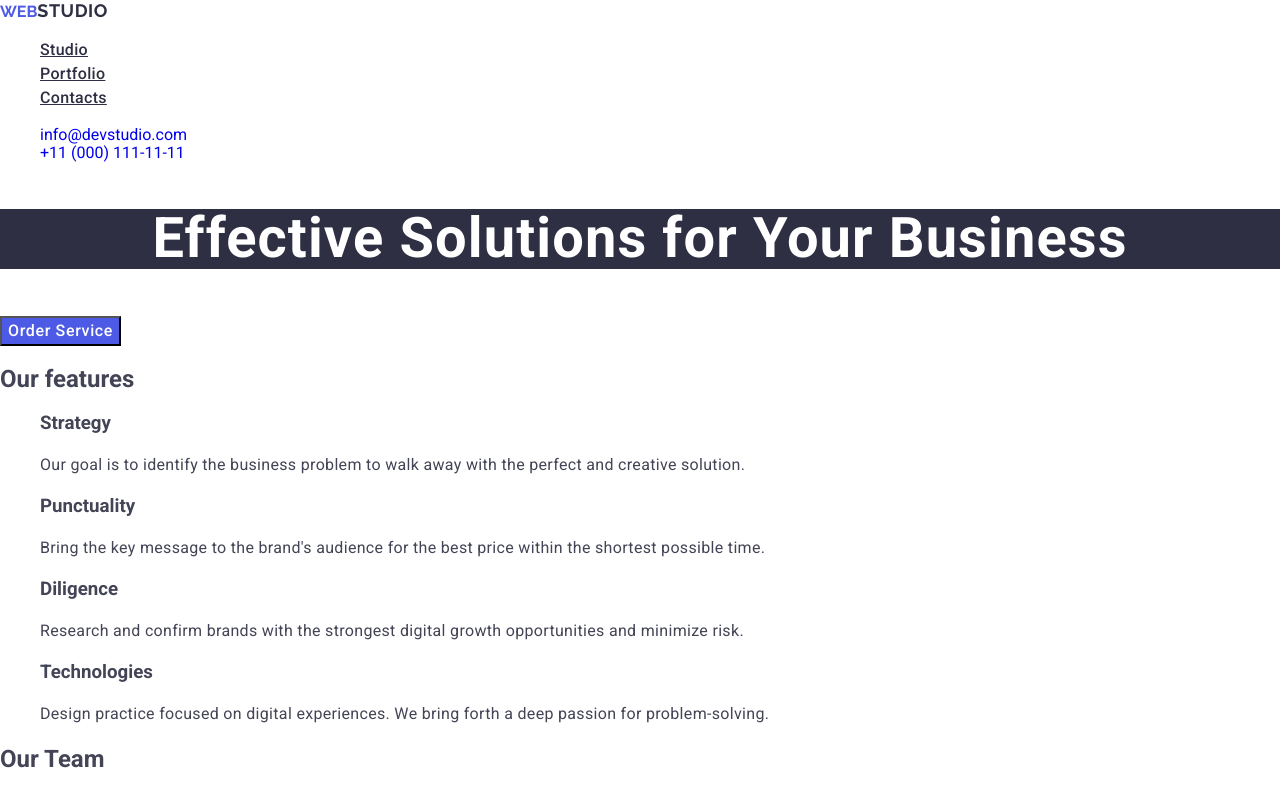
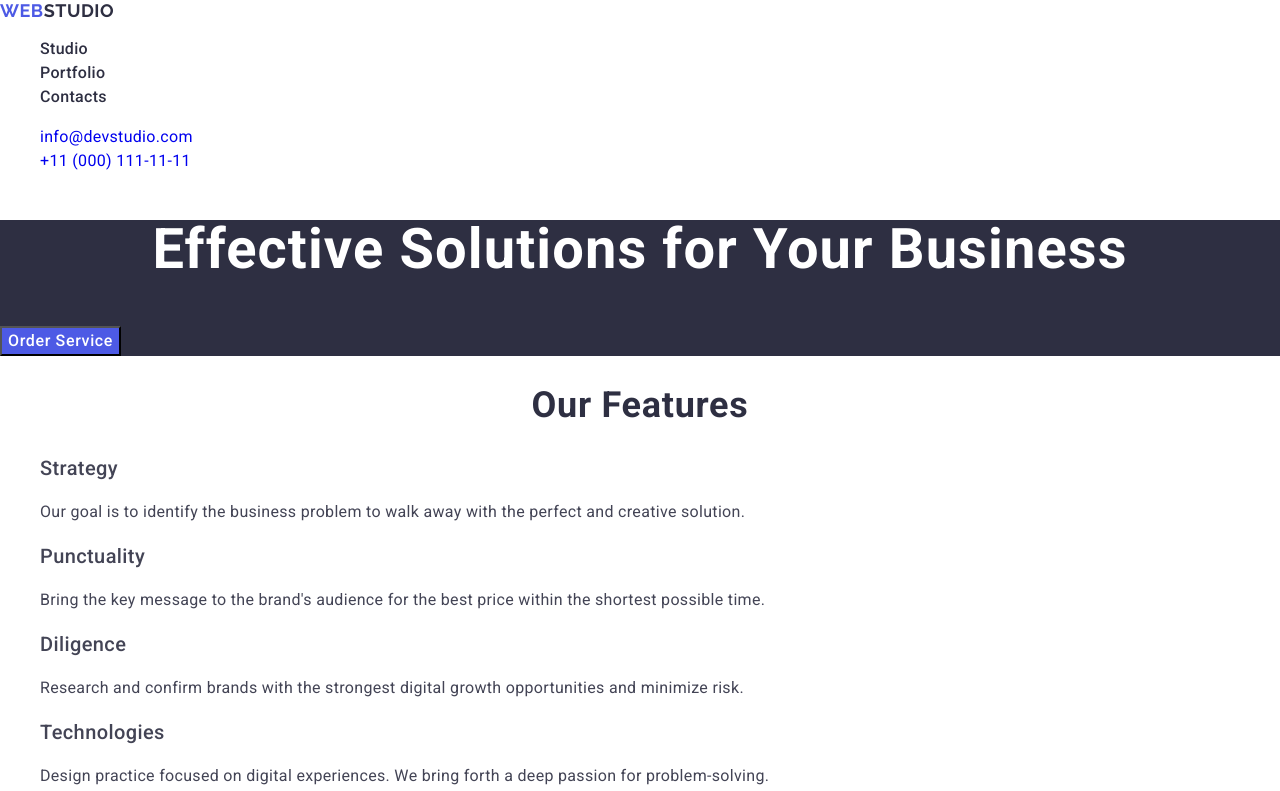
Before and after one commit to anhelina-bondar/goit-markup-hw-02, a plain HTML site: page index.html in a window 1280 px wide. Shown: the top 791 px of the page. Drawn offline with nearby package versions, Linux system fonts and the light colour scheme.

Commit message:
fix classes in CSS

```diff
--- a/css/styles.css
+++ b/css/styles.css
@@ -7,13 +7,15 @@ body {
 
 ul {
   list-style-type: none;
+  text-decoration: none;
 }
 .logo {
   font-family: 'Raleway', sans-serif;
   font-weight: 700;
   color: #4d5ae5;
-  letter-spacing: 3%;
-  line-height: 21px;
+  font-size: 18px;
+  line-height: 1.17;
+  letter-spacing: 0.03em;
   text-transform: uppercase;
   text-decoration: none;
 }
@@ -25,6 +27,7 @@ ul {
   line-height: 1.17;
   letter-spacing: 0.03em;
   text-transform: uppercase;
+  text-decoration: none;
 }
 
 /* .logo:hover,
@@ -38,25 +41,32 @@ ul {
   line-height: 1.5;
   letter-spacing: 0.02em;
   color: #2e2f42;
-}
-
-address {
-  font-style: normal;
-}
-
-.user-email,
-.user-tel {
   text-decoration: none;
 }
 
-.user-email:hover:focus,
-.user-tel:hover:focus {
+.user-address {
+  font-style: normal;
+  font-weight: 400;
+  font-size: 16px;
+  line-height: 1.5;
+  letter-spacing: 0.02em;
+}
+
+.user-address-item {
+  text-decoration: none;
+}
+
+.user-address-item:hover:focus {
   color: #404bbf;
 }
 /*
  {
   color: #404bbf;
 } */
+
+.header-section {
+  background-color: #2e2f42;
+}
 
 .solution-title {
   font-weight: 700;
@@ -65,7 +75,6 @@ address {
   text-align: center;
   color: #ffffff;
   line-height: 1.07;
-  background-color: #2e2f42;
 }
 
 .btn-open-service {
@@ -79,7 +88,10 @@ address {
   background-color: #4d5ae5;
 }
 
-.title_features {
+.btn-open-service:hover:focus {
+  background-color: #404bbf;
+}
+.title-features {
   font-size: 20px;
   line-height: 1.2;
   letter-spacing: 0.02em;
@@ -94,11 +106,11 @@ address {
   letter-spacing: 0.02em;
 }
 
-.secrtion-title {
+.section-title {
   font-weight: 700;
   color: #2e2f42;
   font-size: 36px;
-  line-height: 1.11111;
+  line-height: 1.11;
   letter-spacing: 0.02em;
   text-align: center;
   text-transform: capitalize;
--- a/index.html
+++ b/index.html
@@ -32,8 +32,8 @@
   <body>
     <header>
       <nav>
-        <a href="./index.html" class="logo"
-          >Web<span class="logo-name">Studio</span></a
+        <a href="./index.html" class="logo">
+          Web<span class="logo-name">Studio</span></a
         >
         <ul>
           <li><a class="header-nav-item" href="">Studio</a></li>
@@ -41,15 +41,17 @@
           <li><a class="header-nav-item" href="">Contacts</a></li>
         </ul>
       </nav>
-      <address>
+      <address class="user-address">
         <ul>
           <li>
-            <a class="user-email" href="mailto:info@devstudio.com"
+            <a class="user-address-item" href="mailto:info@devstudio.com"
               >info@devstudio.com</a
             >
           </li>
           <li>
-            <a class="user-tel" href="tel:+110001111111">+11 (000) 111-11-11</a>
+            <a class="user-address-item" href="tel:+110001111111"
+              >+11 (000) 111-11-11</a
+            >
           </li>
         </ul>
       </address>
@@ -57,7 +59,7 @@
     <main>
       <!-- section 1-->
 
-      <section>
+      <section class="header-section">
         <h1 class="solution-title">Effective Solutions for Your Business</h1>
         <button type="button" class="btn-open-service">Order Service</button>
       </section>
@@ -75,21 +77,21 @@
             </p>
           </li>
           <li>
-            <h3 class="features">Punctuality</h3>
+            <h3 class="title-features">Punctuality</h3>
             <p class="descr-features">
               Bring the key message to the brand's audience for the best price
               within the shortest possible time.
             </p>
           </li>
           <li>
-            <h3 class="features">Diligence</h3>
+            <h3 class="title-features">Diligence</h3>
             <p class="descr-features">
               Research and confirm brands with the strongest digital growth
               opportunities and minimize risk.
             </p>
           </li>
           <li>
-            <h3 class="features">Technologies</h3>
+            <h3 class="title-features">Technologies</h3>
             <p class="descr-features">
               Design practice focused on digital experiences. We bring forth a
               deep passion for problem-solving.
```
Also changed, not shown: 1 other file.
